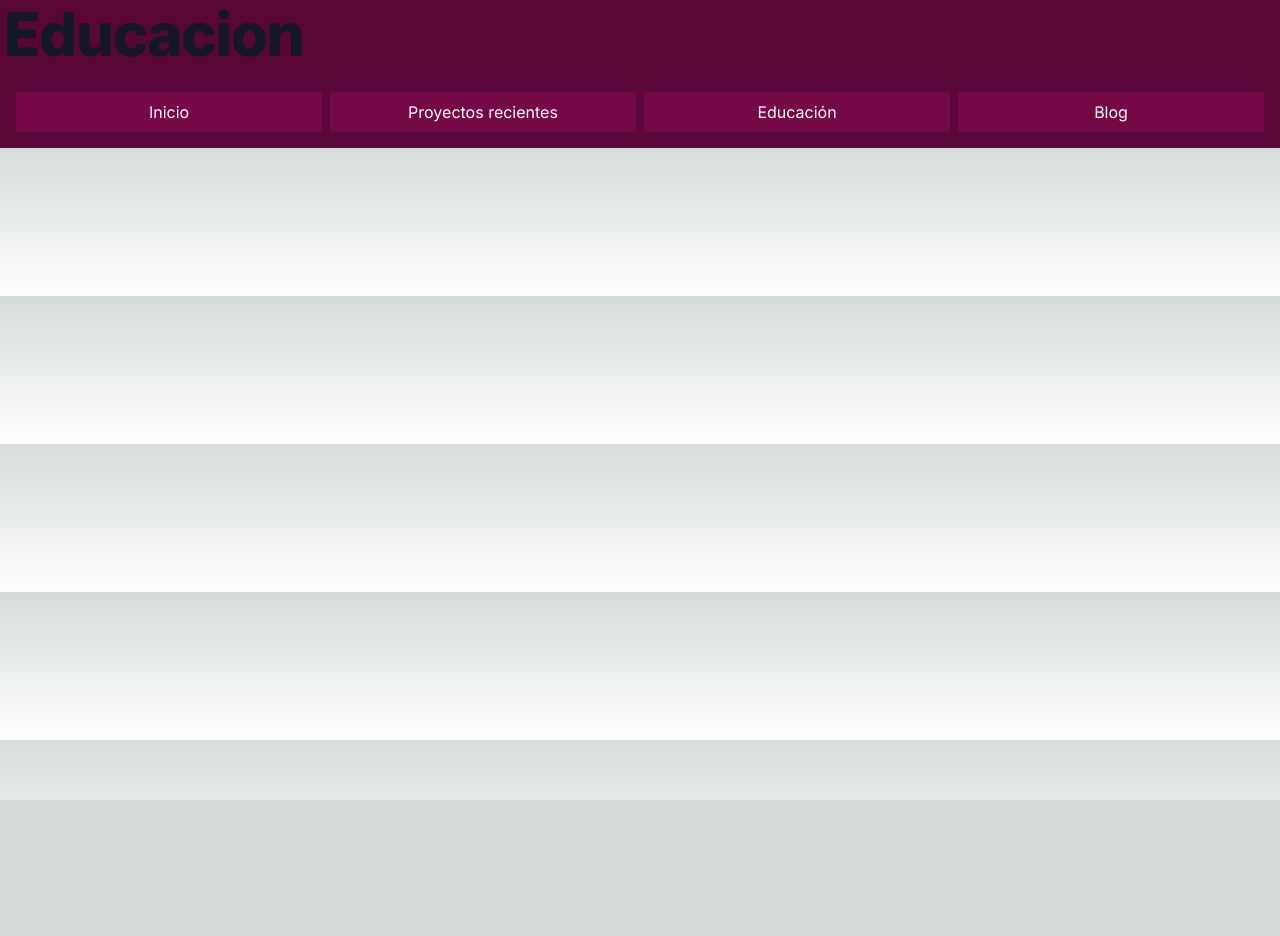
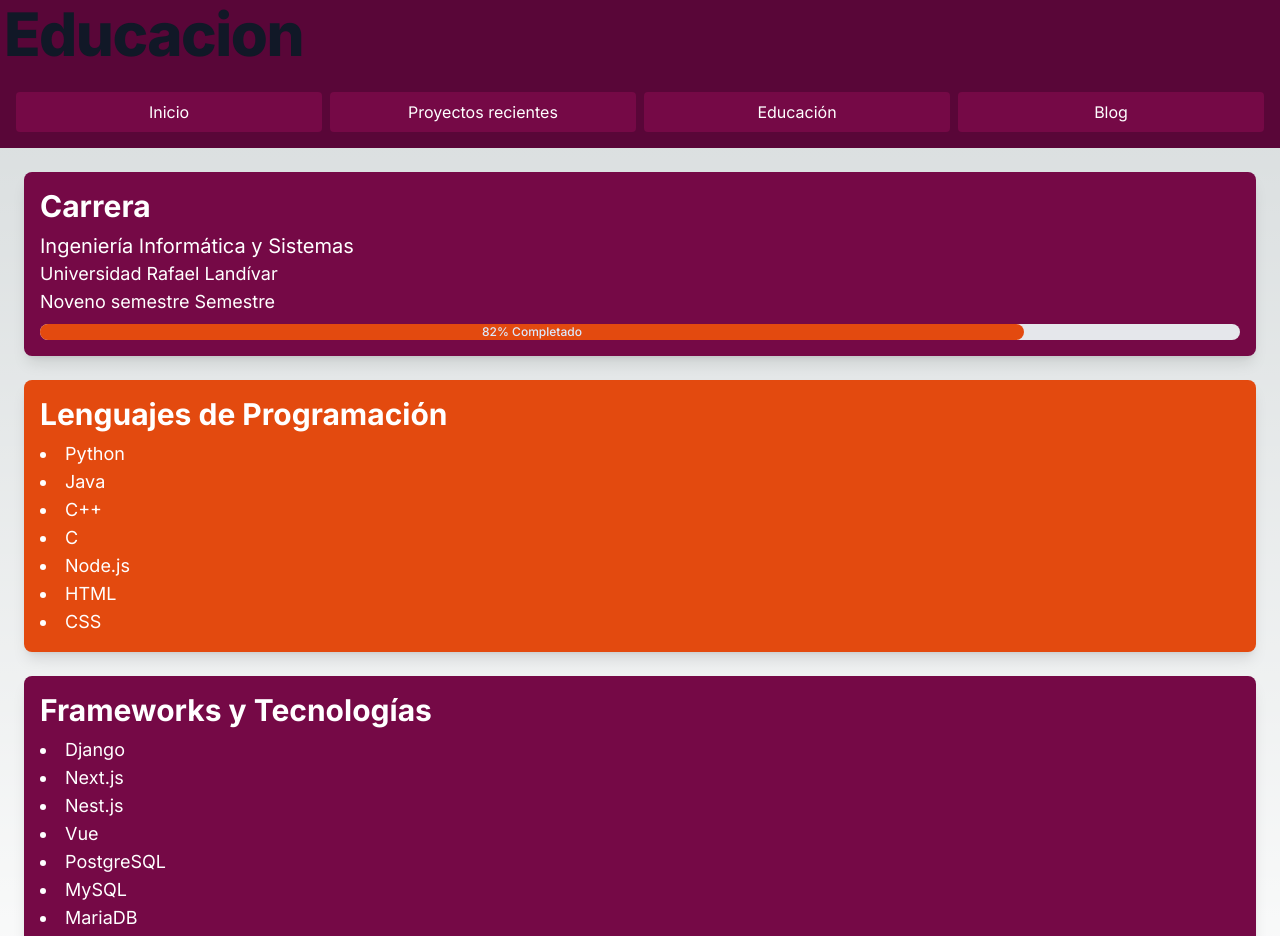
Before and after one commit to ppuacgarcia/portfolio-ppuacgarcia, a Next.js app: page /education in a window 1280 px wide. Shown: the top 936 px of the page. Before the commit the page ends 800 px from the top, so only its background shows below. Built offline with nearby package versions, Linux system fonts and the light colour scheme.

Commit message:
changing nav bar

```diff
--- a/package.json
+++ b/package.json
@@ -9,6 +9,7 @@
     "lint": "next lint"
   },
   "dependencies": {
+    "@heroicons/react": "^2.1.3",
     "@sanity/client": "^6.18.2",
     "@vercel/postgres": "^0.8.0",
     "axios": "^1.7.2",
--- a/src/app/api/create-blogs-table/route.tsx
+++ /dev/null
@@ -1,12 +0,0 @@
-import { sql } from '@vercel/postgres';
-import { NextResponse } from 'next/server';
-
-export async function GET(request: Request) {
-  try {
-    const result =
-      await sql`CREATE TABLE Blogs (Name varchar(128),Summary varchar(255),Content TEXT);`;
-    return NextResponse.json({ result }, { status: 200 });
-  } catch (error) {
-    return NextResponse.json({ error }, { status: 500 });
-  }
-}
--- a/src/app/blog/page.tsx
+++ b/src/app/blog/page.tsx
@@ -1,4 +1,4 @@
-import NavigationBar from "../componets/nav-bar";
+import NavigationBar from "../components/nav-bar";
 import axios from "axios";
 import { parsedEnv } from "../env";
 interface PostAttributes {
--- /dev/null
+++ b/src/app/components/MenuOverlay.tsx
@@ -0,0 +1,23 @@
+import React from "react";
+import NavLink from "./NavLink";
+
+// Definimos una interfaz para las props
+interface MenuOverlayProps {
+  links: {
+    path: string;
+    title: string;
+  }[];
+}
+
+// Definimos el componente como una función por defecto
+export default function MenuOverlay({ links }: MenuOverlayProps) {
+  return (
+    <ul className="flex flex-col py-4 items-center">
+      {links.map((link, index) => (
+        <li key={index}>
+          <NavLink href={link.path} title={link.title} />
+        </li>
+      ))}
+    </ul>
+  );
+}
--- /dev/null
+++ b/src/app/components/NavLink.tsx
@@ -0,0 +1,18 @@
+import Link from "next/link";
+
+// Definimos una interfaz para las props
+interface NavLinkProps {
+  href: string;
+  title: string;
+}
+
+// Definimos el componente como una función por defecto
+export default function NavLink({ href, title }: NavLinkProps) {
+  return (
+    <Link href={href}>
+      <a className="block py-2 pl-3 pr-4 text-[#ADB7BE] sm:text-xl rounded md:p-0 hover:text-white">
+        {title}
+      </a>
+    </Link>
+  );
+}
--- /dev/null
+++ b/src/app/components/navpreuba.tsx
@@ -0,0 +1,67 @@
+"use client";
+import Link from "next/link";
+import React, { useState } from "react";
+import NavLink from "./NavLink"
+import { Bars3Icon, XMarkIcon } from "@heroicons/react/24/solid";
+import MenuOverlay from "./MenuOverlay"
+
+const navLinks = [
+  {
+    title: "About",
+    path: "#about",
+  },
+  {
+    title: "Projects",
+    path: "#projects",
+  },
+  {
+    title: "Contact",
+    path: "#contact",
+  },
+];
+
+const Navbar = () => {
+  const [navbarOpen, setNavbarOpen] = useState(false);
+
+  return (
+    <nav className="fixed mx-auto border border-[#33353F] top-0 left-0 right-0 z-10 bg-[#121212] bg-opacity-100">
+      <div className="flex container lg:py-4 flex-wrap items-center justify-between mx-auto px-4 py-2">
+        <Link
+          href={"/"}
+          className="text-2xl md:text-5xl text-white font-semibold"
+        >
+          LOGO
+        </Link>
+        <div className="mobile-menu block md:hidden">
+          {!navbarOpen ? (
+            <button
+              onClick={() => setNavbarOpen(true)}
+              className="flex items-center px-3 py-2 border rounded border-slate-200 text-slate-200 hover:text-white hover:border-white"
+            >
+              <Bars3Icon className="h-5 w-5" />
+            </button>
+          ) : (
+            <button
+              onClick={() => setNavbarOpen(false)}
+              className="flex items-center px-3 py-2 border rounded border-slate-200 text-slate-200 hover:text-white hover:border-white"
+            >
+              <XMarkIcon className="h-5 w-5" />
+            </button>
+          )}
+        </div>
+        <div className="menu hidden md:block md:w-auto" id="navbar">
+          <ul className="flex p-4 md:p-0 md:flex-row md:space-x-8 mt-0">
+            {navLinks.map((link, index) => (
+              <li key={index}>
+                <NavLink href={link.path} title={link.title} />
+              </li>
+            ))}
+          </ul>
+        </div>
+      </div>
+      {navbarOpen ? <MenuOverlay links={navLinks} /> : null}
+    </nav>
+  );
+};
+
+export default Navbar;
--- a/src/app/education/page.tsx
+++ b/src/app/education/page.tsx
@@ -1,5 +1,10 @@
-import NavigationBar from "../componets/nav-bar";
+import NavigationBar from "../components/nav-bar";
+
 export default function Education() {
+  const totalSemesters = 11;
+  const currentSemester = 9;
+  const progressPercentage = Math.round((currentSemester / totalSemesters) * 100);
+
   return (
     <main>
       <header className="bg-primary-blue p-1">
@@ -10,7 +15,47 @@ export default function Education() {
         <NavigationBar />
       </header>
 
+      <section className="p-6">
+        <div className="bg-secondary-blue text-white p-4 rounded-lg shadow-lg mb-6">
+          <h2 className="text-3xl font-bold mb-2">Carrera</h2>
+          <p className="text-xl">Ingeniería Informática y Sistemas</p>
+          <p className="text-lg">Universidad Rafael Landívar</p>
+          <p className="text-lg mb-2">Noveno semestre Semestre</p>
+          <div className="w-full bg-gray-200 rounded-full dark:bg-gray-700">
+            <div className="bg-third-blue text-xs font-medium text-blue-100 text-center p-0.5 leading-none rounded-full" style={{ width: `${progressPercentage}%` }}> {progressPercentage}% Completado</div>
+          </div>
+        </div>
+
+        <div className="bg-third-blue text-white p-4 rounded-lg shadow-lg mb-6">
+          <h2 className="text-3xl font-bold mb-2">Lenguajes de Programación</h2>
+          <ul className="list-disc list-inside text-lg">
+            <li>Python</li>
+            <li>Java</li>
+            <li>C++</li>
+            <li>C</li>
+            <li>Node.js</li>
+            <li>HTML</li>
+            <li>CSS</li>
+          </ul>
+        </div>
+
+        <div className="bg-secondary-blue text-white p-4 rounded-lg shadow-lg mb-6">
+          <h2 className="text-3xl font-bold mb-2">Frameworks y Tecnologías</h2>
+          <ul className="list-disc list-inside text-lg">
+            <li>Django</li>
+            <li>Next.js</li>
+            <li>Nest.js</li>
+            <li>Vue</li>
+            <li>PostgreSQL</li>
+            <li>MySQL</li>
+            <li>MariaDB</li>
+            <li>MongoDB</li>
+            <li>Tailwind CSS</li>
+            <li>GraphQL</li>
+            <li>API RESTful</li>
+          </ul>
+        </div>
+      </section>
     </main>
-
   );
 }
--- a/src/app/page.tsx
+++ b/src/app/page.tsx
@@ -1,5 +1,5 @@
-import NavigationBar from "./componets/nav-bar";
-import PresentationCard from "./componets/presentation-card";
+import NavigationBar from "./components/nav-bar";
+import PresentationCard from "./components/presentation-card";
 export default function Home() {
   return (
     <main>
--- a/src/app/recent-projects/page.tsx
+++ b/src/app/recent-projects/page.tsx
@@ -1,4 +1,4 @@
-import NavigationBar from "../componets/nav-bar";
+import NavigationBar from "../components/nav-bar";
 
 
 export default function RecentProjects() {
```
Also changed, not shown: public/landivar.png (added), src/app/components/nav-bar.tsx (renamed from src/app/componets/nav-bar.tsx), src/app/components/presentation-card.tsx (renamed from src/app/componets/presentation-card.tsx), 1 other file (tests, documents, lock files or other folders). Lines whose indentation alone changed are shown as unchanged.
